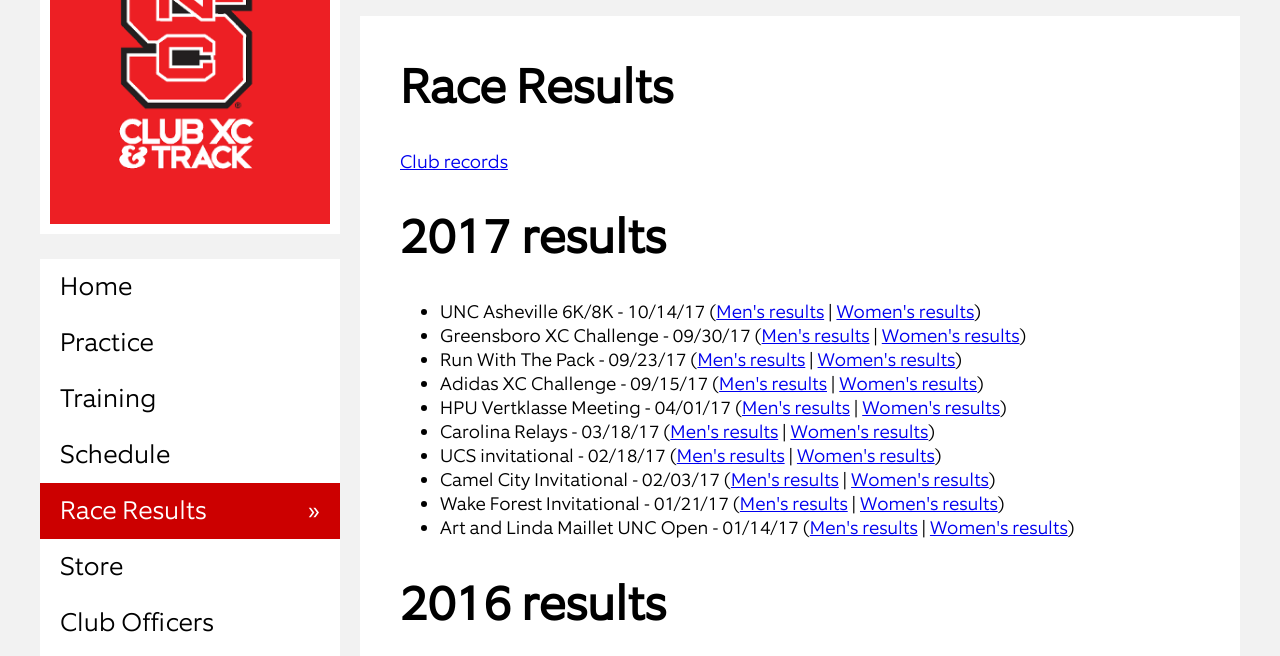
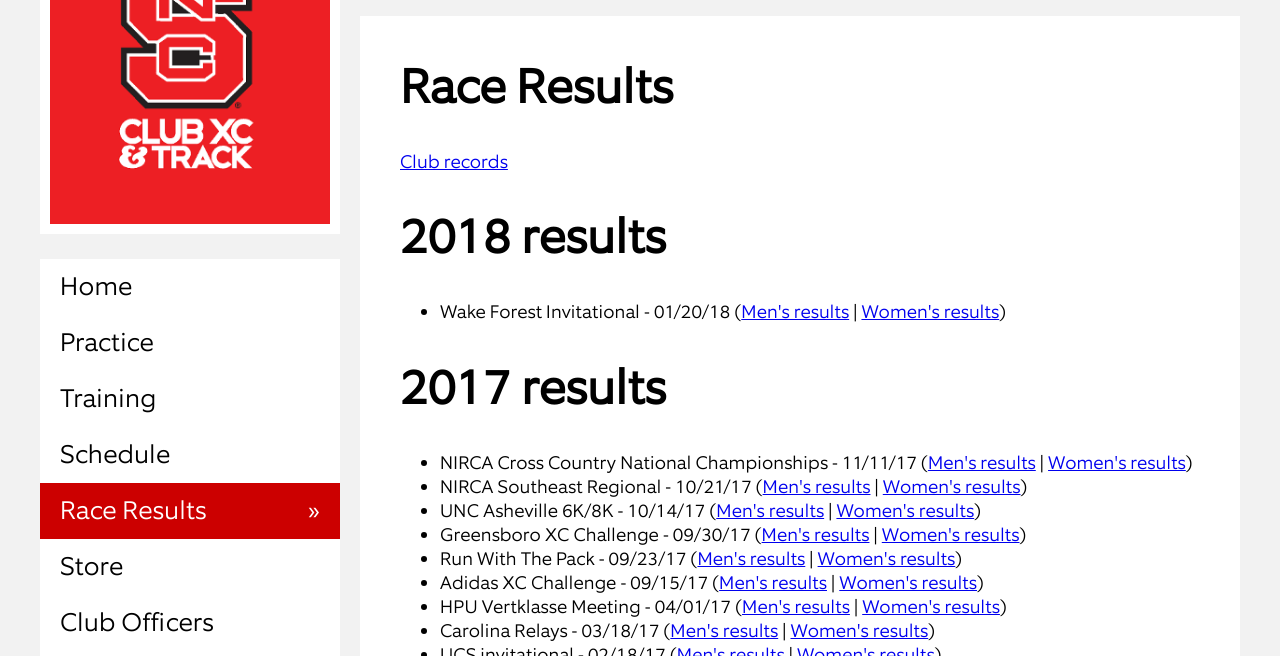
Before and after one commit to ncsuclubrunning/ncsuclubrunning.github.io, a Jekyll site: the page built from race-results/index.html, in a window 1280 px wide and 900 px high, cut to the strip 244-900 px from the top of the window. Built offline with Jekyll 4.4.1, drawn with Linux system fonts in a browser that asks for light colours.

Commit message:
Added XC regionals, nationals, and Wake Forest Inv

```diff
--- a/_data/race_results.yml
+++ b/_data/race_results.yml
@@ -12,6 +12,21 @@
 #  male_results_url: "!SITE_URL!/race-results/results/YYYY/XXXX-XX-XX-men.pdf"
 #  female_results_url: "!SITE_URL!/race-results/results/YYYY/XXXX-XX-XX-women.pdf"
 #  date: YYYY-MM-DD
+
+- name: "Wake Forest Invitational"
+  male_results_url: "!SITE_URL!/race-results/results/2018/2018-01-20-wake-forest-invitational-men.pdf"
+  female_results_url: "!SITE_URL!/race-results/results/2018/2018-01-20-wake-forest-invitational-women.pdf"
+  date: 2018-01-20
+
+- name: "NIRCA Cross Country National Championships"
+  male_results_url: "!SITE_URL!/race-results/results/2017/2017-11-11-nirca-nationals.pdf"
+  female_results_url: "!SITE_URL!/race-results/results/2017/2017-11-11-nirca-nationals.pdf"
+  date: 2017-11-11
+
+- name: "NIRCA Southeast Regional"
+  male_results_url: "!SITE_URL!/race-results/results/2017/2017-10-21-nirca-southeast-regional.pdf"
+  female_results_url: "!SITE_URL!/race-results/results/2017/2017-10-21-nirca-southeast-regional.pdf"
+  date: 2017-10-21
 
 - name: "UNC Asheville 6K/8K"
   male_results_url: "!SITE_URL!/race-results/results/2017/2017-10-14-UNCA-6k-8k-men.pdf"
```
